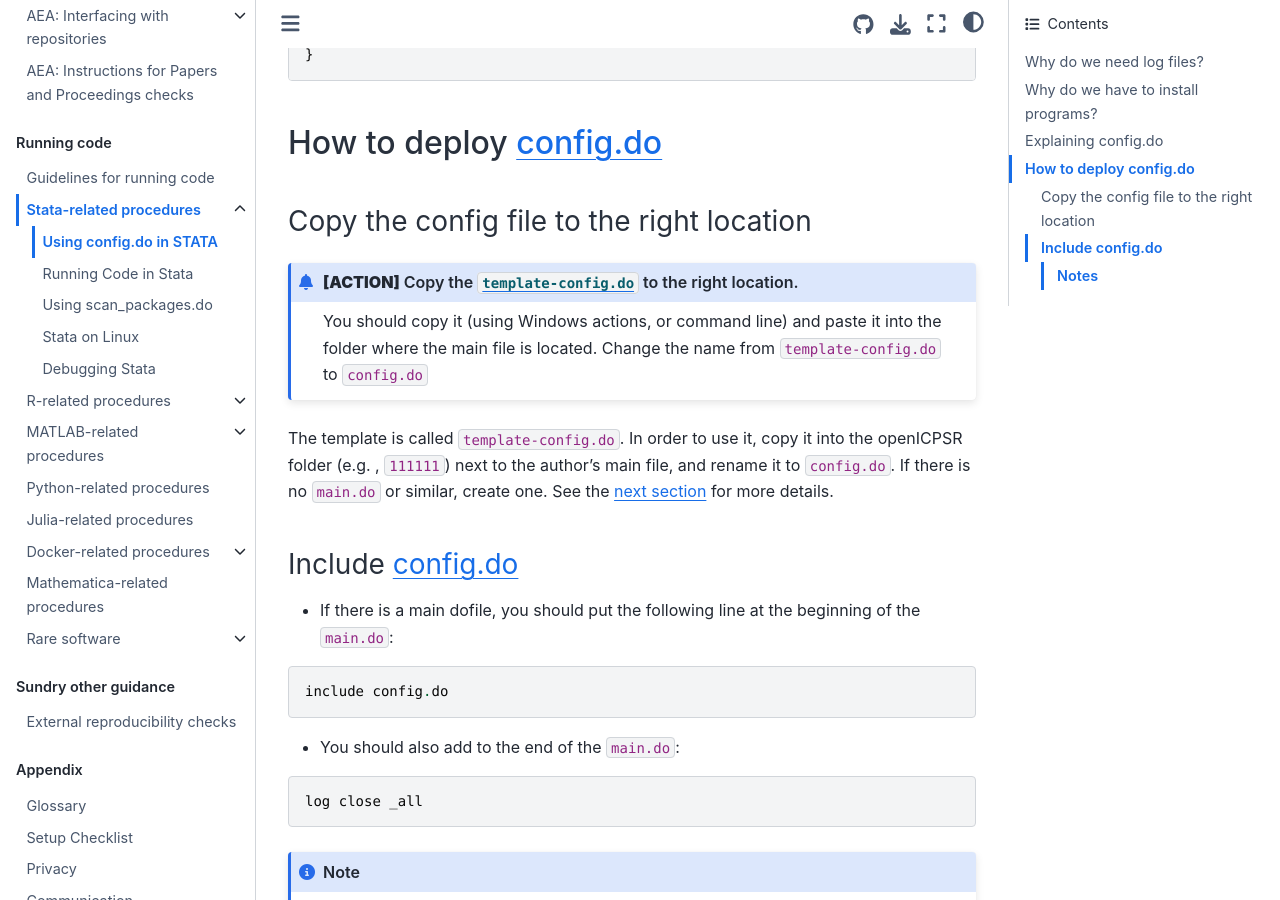
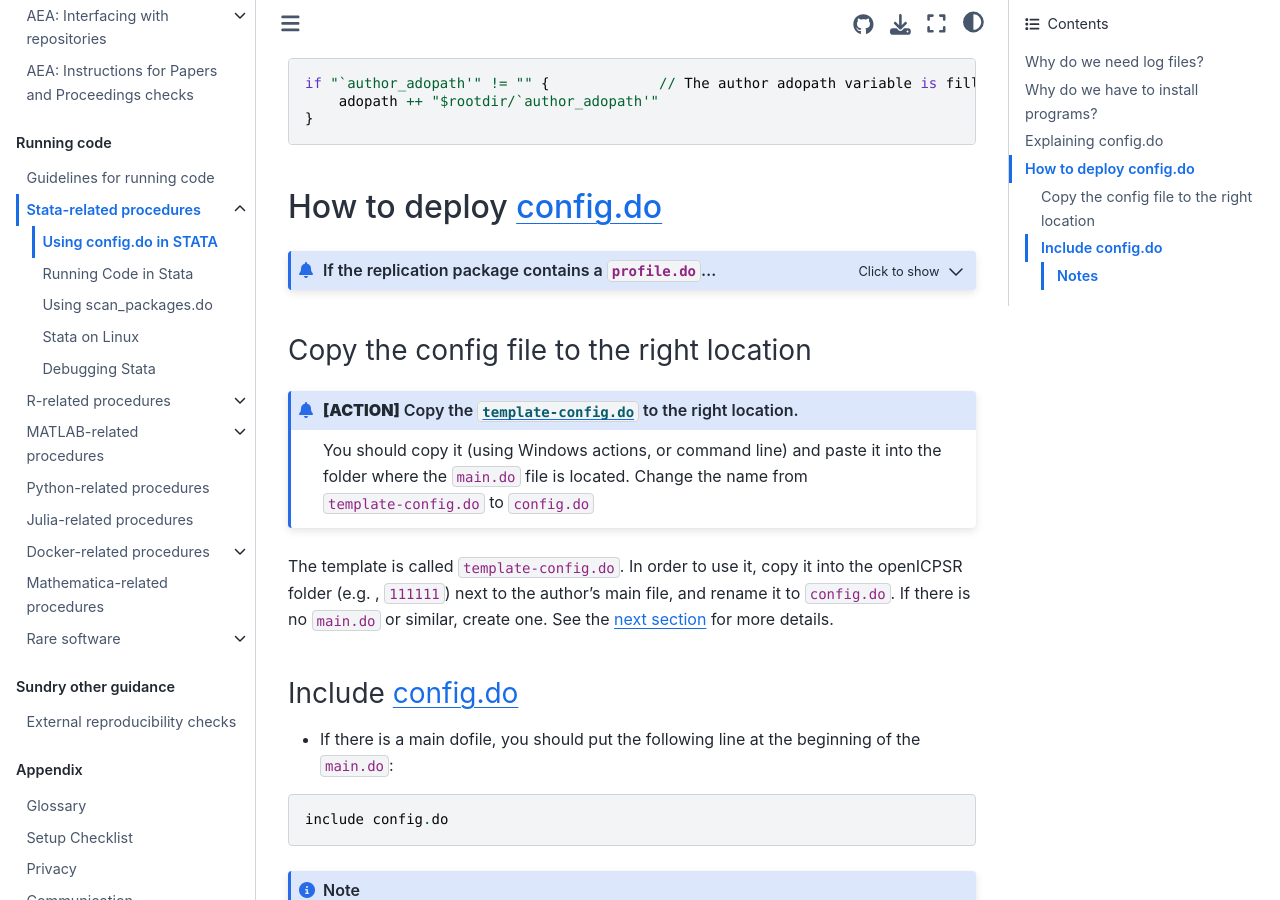
Before and after one commit to labordynamicsinstitute/ldilab-manual, a Jupyter Book: the page built from 96-01-using-config-stata.md, in a window 1280 px wide and 900 px high, scrolled down 7445 px. Built offline with Jupyter Book 1.0.4 settings and Sphinx 7.4.7 and the Sphinx Book theme 1.1.4, drawn with Linux system fonts in a browser that asks for light colours; some of the changed text lies outside the part shown.

Commit message:
Updating config.do instructions in the increasingly frequent cases where profile.do is used

````diff
--- a/96-01-using-config-stata.md
+++ b/96-01-using-config-stata.md
@@ -26,6 +26,12 @@
 ### Setting directory structure information
 
 The directory structure of the replication package and of the `main.do` within determines the location of  `config.do`. It also determins a few other parameters within the `config.do`.
+
+:::{admonition} If the replication package contains a `profile.do`...
+:class: dropdown note
+
+In some cases, replication packages might use a non-Stata master file to run Stata code. Sometimes (not always) they will specify a location for a `profile.do` file. When you see this, for all the considerations as to where to locate the `config.do`, replace `main.do` with `profile.do`.
+:::
 
 :::{admonition} **[ACTION]** Adjust the `config.do`
 
@@ -296,12 +302,20 @@
 
 ## How to deploy config.do
 
+
+:::{admonition} If the replication package contains a `profile.do`...
+:class: dropdown info
+
+Reminder: wherever it says `main.do`, read: `profile.do`.
+
+:::
+
 ### Copy the config file to the right location
 
 
 :::{admonition} **[ACTION]** Copy the  [`template-config.do`](https://github.com/AEADataEditor/replication-template/blob/master/template-config.do) to the right location.
 
-You should copy it (using Windows actions, or command line) and paste it into the folder where the main file is located. Change the name from `template-config.do` to `config.do`
+You should copy it (using Windows actions, or command line) and paste it into the folder where the `main.do` file is located. Change the name from `template-config.do` to `config.do`
 
 :::
 
@@ -315,13 +329,6 @@
 include config.do
 ```
 
-- You should also add to the end of the `main.do`:
-
-
-```
-log close _all
-```
-
 :::{note}
 
 Do NOT include it in the individual code files that are being called from the `main.do`. This will lead to errors.
````
